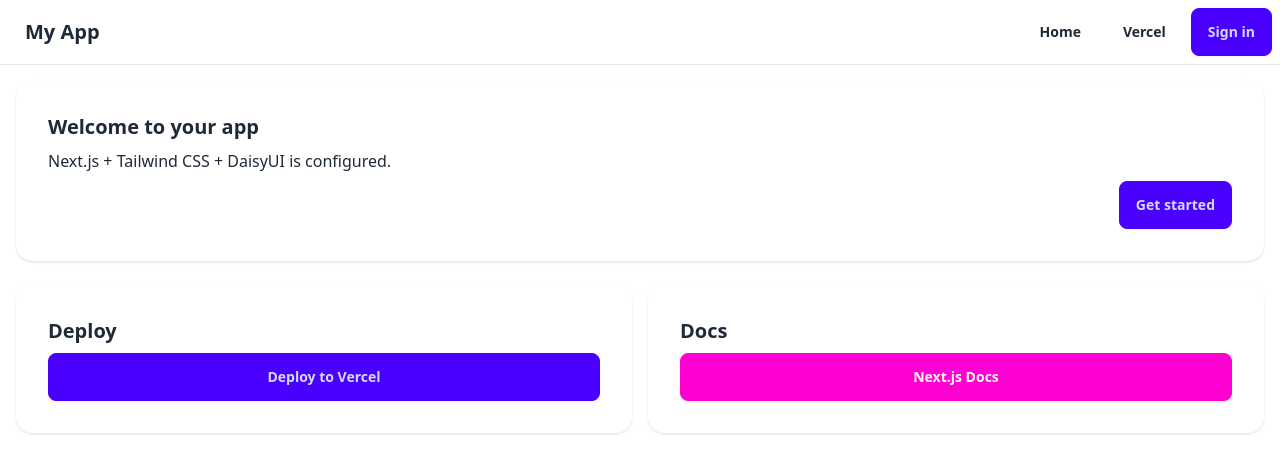
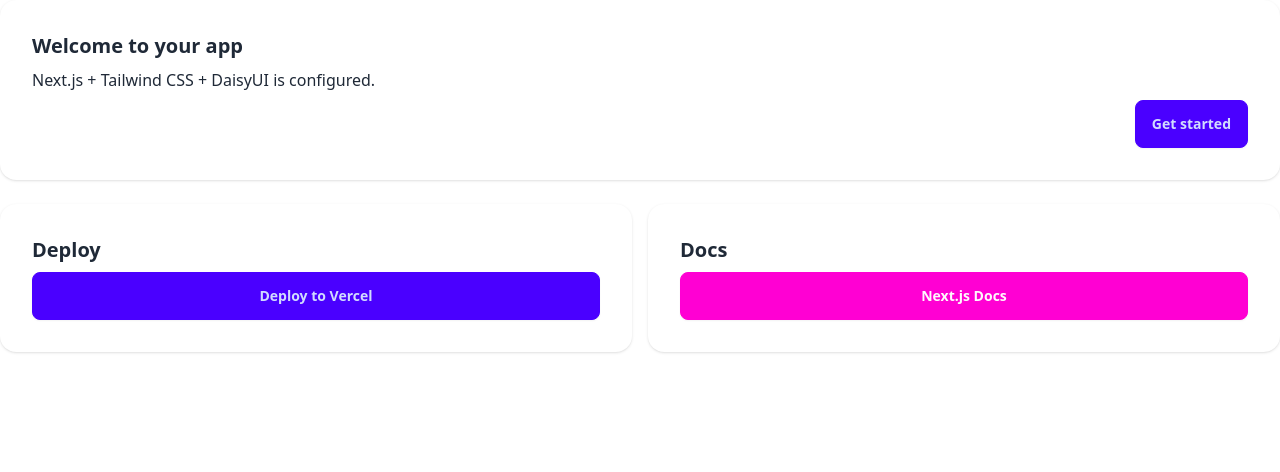
Before and after one commit to connort6695-cell/first-project, a Next.js app: page / in a window 1280 px wide. Shown: the top 472 px of the page. Built offline with nearby package versions, Linux system fonts and the light colour scheme; no server answers.

Commit message:
fix(auth): remove implicit any in auth callback and guard client

```diff
--- a/src/app/auth/callback/page.tsx
+++ b/src/app/auth/callback/page.tsx
@@ -14,14 +14,26 @@ export default function AuthCallbackPage() {
 
   useEffect(() => {
     const supabase = getSupabaseBrowserClient();
-    supabase.auth.getSession().then(({ data }) => {
+    if (!supabase) {
+      setMessage("Unable to initialize auth. Redirecting to login...");
+      const id = setTimeout(() => router.replace("/login"), 800);
+      return () => clearTimeout(id);
+    }
+
+    let cancelled = false;
+    (async () => {
+      const { data } = await supabase.auth.getSession();
+      if (cancelled) return;
       if (data.session) {
         router.replace("/dashboard");
       } else {
         setMessage("No session found. Redirecting to login...");
         setTimeout(() => router.replace("/login"), 1200);
       }
-    });
+    })();
+    return () => {
+      cancelled = true;
+    };
   }, [router]);
 
   return (
--- a/src/app/layout.tsx
+++ b/src/app/layout.tsx
@@ -1,7 +1,6 @@
 import type { Metadata } from "next";
 import { Geist, Geist_Mono } from "next/font/google";
 import "./globals.css";
-import { Navbar } from "@/components/Navbar";
 
 const geistSans = Geist({
   variable: "--font-geist-sans",
@@ -25,9 +24,8 @@ export default function RootLayout({
 }>) {
   return (
     <html lang="en">
-      <body className={`${geistSans.variable} ${geistMono.variable} min-h-screen bg-base-100`}>
-        <Navbar />
-        <main className="container mx-auto p-4">{children}</main>
+      <body className={`${geistSans.variable} ${geistMono.variable}`}>
+        {children}
       </body>
     </html>
   );
```
Also changed, not shown: src/app/api/hello/route.ts (line endings or trailing spaces), src/components/Button.tsx (line endings or trailing spaces), src/components/Card.tsx (line endings or trailing spaces), src/components/UserMenu.tsx (line endings or trailing spaces), 1 other file (tests, documents, lock files or other folders).
